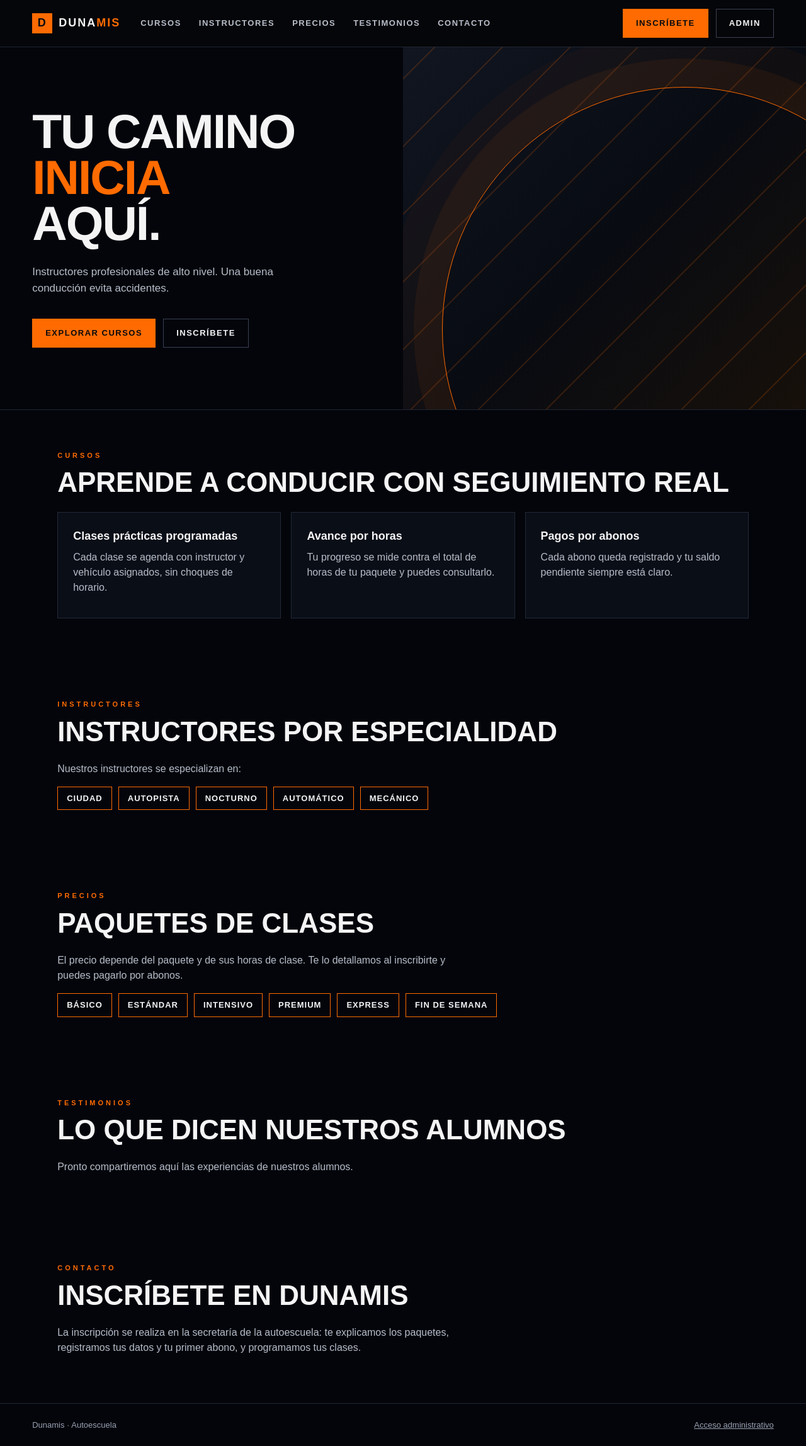
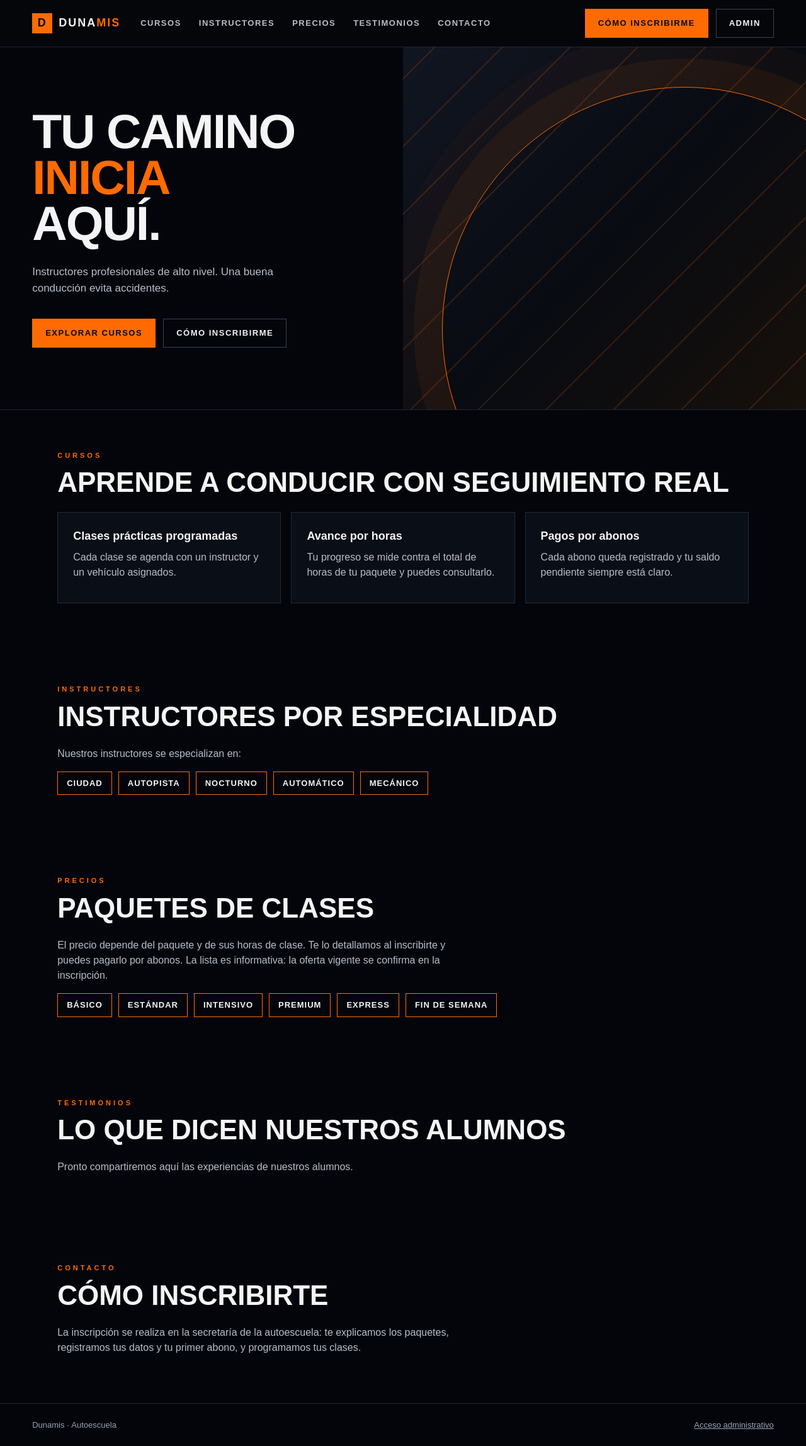
Before and after one commit to marcelolsal/DES104-DUNAMIS-ERP, a React (Vite) app in the folder apps/frontend/: page / in a window 1280 px wide. Shown: the whole page at 63% size. Built offline with nearby package versions, Linux system fonts and the light colour scheme; no server answers.

Commit message:
fix(landing): ajusta CTA de inscripción y documenta el origen del contenido

```diff
--- a/apps/frontend/src/landing/Landing.tsx
+++ b/apps/frontend/src/landing/Landing.tsx
@@ -6,12 +6,18 @@ import "./landing.css";
 
 const LOGIN_HASH = "#login";
 
+// Contenido: solo lo respaldado por el repo. Titular y bajada salen del mockup
+// docs/05-diseno-ui/assets/landing-hero.jpg; el proceso de inscripción (secretaría, abono,
+// programación de clases), de docs/02-procesos/bpmn.md. El repo no define teléfono, correo,
+// dirección ni testimonios, y aún no hay registro público: por eso el CTA de registro
+// lleva a la sección Contacto, que explica cómo inscribirse sin datos inventados.
+
 const secciones = ["Cursos", "Instructores", "Precios", "Testimonios", "Contacto"];
 
 const cursos = [
   {
     titulo: "Clases prácticas programadas",
-    texto: "Cada clase se agenda con instructor y vehículo asignados, sin choques de horario.",
+    texto: "Cada clase se agenda con un instructor y un vehículo asignados.",
   },
   {
     titulo: "Avance por horas",
@@ -72,7 +78,7 @@ const Encabezado = () => (
     </nav>
     <div className="landing-actions">
       <a className="landing-btn landing-btn--primary" href="#contacto">
-        Inscríbete
+        Cómo inscribirme
       </a>
       <a className="landing-btn" href={LOGIN_HASH}>
         Admin
@@ -93,7 +99,7 @@ const Hero = () => (
           Explorar cursos
         </a>
         <a className="landing-btn" href="#contacto">
-          Inscríbete
+          Cómo inscribirme
         </a>
       </div>
     </div>
@@ -130,7 +136,8 @@ const Secciones = () => (
       <h2 id="precios-title">Paquetes de clases</h2>
       <p>
         El precio depende del paquete y de sus horas de clase. Te lo detallamos al inscribirte y
-        puedes pagarlo por abonos.
+        puedes pagarlo por abonos. La lista es informativa: la oferta vigente se confirma en la
+        inscripción.
       </p>
       <ul className="landing-tags">
         {paquetes.map((paquete) => (
@@ -150,7 +157,7 @@ const Cierre = () => (
     </section>
     <section className="landing-section" id="contacto" aria-labelledby="contacto-title">
       <p className="landing-kicker">Contacto</p>
-      <h2 id="contacto-title">Inscríbete en Dunamis</h2>
+      <h2 id="contacto-title">Cómo inscribirte</h2>
       <p>
         La inscripción se realiza en la secretaría de la autoescuela: te explicamos los paquetes,
         registramos tus datos y tu primer abono, y programamos tus clases.
```
